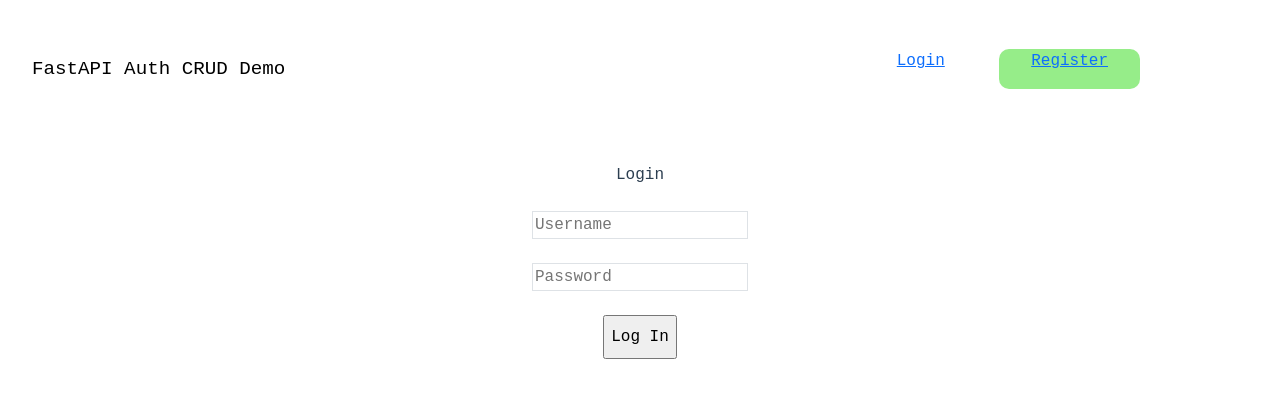
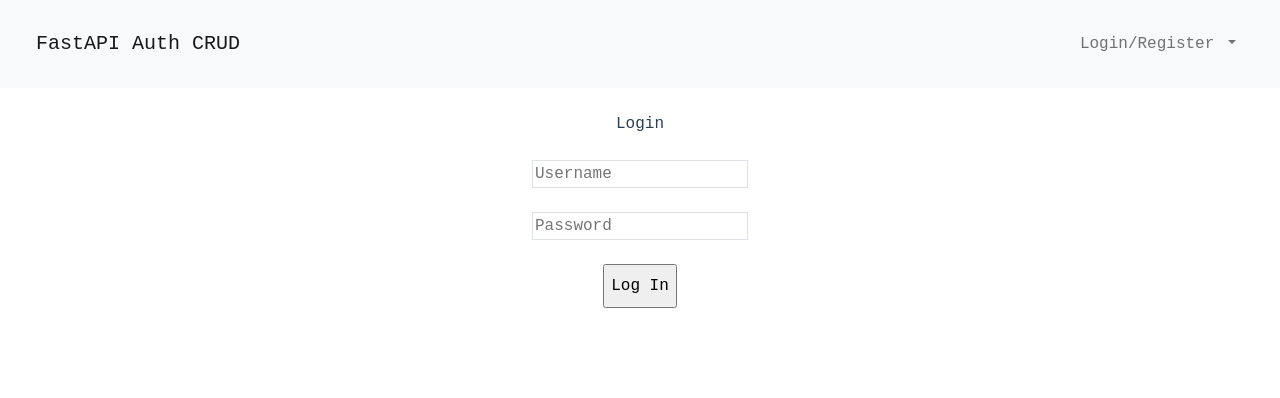
Before and after one commit to RNubla/FastAPI-Auth-CRUD, a Vue app in the folder frontend/: page /login in a window 1280 px wide. Shown: the top 398 px of the page. Built offline with nearby package versions, Linux system fonts and the light colour scheme.

Commit message:
Css to bootstrap
Converted css style to bootstrap components

```diff
--- a/frontend/src/components/HeaderNav/HeaderNav.vue
+++ b/frontend/src/components/HeaderNav/HeaderNav.vue
@@ -1,5 +1,65 @@
 <template>
-  <div class="container">
+  <div>
+    <nav class="p-4 navbar navbar-expand-lg navbar-light bg-light">
+      <div class="container-fluid">
+        <a class="navbar-brand user-select-none " type="" @click="goToHomePage">FastAPI Auth CRUD</a>
+        <!-- Navbar toggler -->
+        <button
+          class="navbar-toggler"
+          type="button"
+          data-bs-toggle="collapse"
+          data-bs-target="#navbarSupportedContent"
+          aria-controls="navbarSupportedContent"
+          aria-expanded="false"
+          aria-label="Toggle navigation"
+        >
+          <span class="navbar-toggler-icon"></span>
+        </button>
+
+        <div class="collapse navbar-collapse" id="navbarSupportedContent">
+            <ul class="navbar-nav ms-auto mb-2mb-lg-0" v-if="getLoginStatus == false || getLoginStatus == null">
+              <li class="nav-item dropdown">
+                <a
+                href=""
+                class="nav-link dropdown-toggle"
+                id='navbarDropdown'
+                role="button"
+                data-bs-toggle="dropdown"
+                aria-expanded="false">Login/Register
+                </a>
+                <ul class="dropdown-menu" aria-labelledby="navbarDropdown">
+                  <li><router-link class="dropdown-item" to="/login">Login</router-link></li>
+                  <li><router-link class="dropdown-item" to="/register">Register</router-link></li>
+                </ul>
+              </li>
+            </ul>
+          <ul class="navbar-nav ms-auto mb-2 mb-lg-0" v-else>
+            <li class="nav-item dropdown">
+              <a
+                class="nav-link dropdown-toggle"
+                href="#"
+                id="navbarDropdown"
+                role="button"
+                data-bs-toggle="dropdown"
+                aria-expanded="false"
+              >
+                {{ getAuthData.user_name }}
+              </a>
+              <ul class="dropdown-menu" aria-labelledby="navbarDropdown">
+                <li><a class="dropdown-item" href="#">Profile</a></li>
+                <li><a class="dropdown-item" href="#">Account</a></li>
+                <li><hr class="dropdown-divider" /></li>
+                <li>
+                  <a class="dropdown-item" type="Button" @click="logout" to=/logout>Logout</a>
+                </li>
+              </ul>
+            </li>
+          </ul>
+        </div>
+      </div>
+    </nav>
+  </div>
+  <!-- <div class="container">
     <div class="navbar">
       <div class="homeBtnContainer">
         <button class="homeBtn" @click.prevent="goToHomePage">
@@ -30,7 +90,7 @@
         </div>
       </div>
     </div>
-  </div>
+  </div> -->
   <!-- <hero /> -->
 </template>
 
@@ -63,64 +123,64 @@ export default {
 </script>
 
 <style lang="scss" scoped>
-.container {
-  padding: 2em 0 2em 0;
-  width: 100%;
-  margin: 0 0 1em 0;
-  // box-shadow: 0px 6px 13px -1px #a0a0a0;
-  // box-shadow: 10px 10px 10px;
-}
-.navbar {
-  display: grid;
-  // grid-template-columns: 1fr 10em 2em;
-  grid-template-columns: 1fr 1fr;
-  place-items: center;
-  // justify-items: start;
-  grid-gap: 1rem;
-  // padding: ;
-}
-.loginRegisterGrid {
-  display: grid;
-  grid-template-columns: repeat(2, minmax(0, 2fr));
-  column-gap: 0.5em;
-  place-items: center;
-}
-.loginRegisterContainer {
-  justify-self: end;
-}
-.homeBtnContainer {
-  justify-self: start;
-}
-.homeBtn {
-  background-color: hsl(0, 0%, 100%);
-  font-family: "Courier New", Courier, monospace;
-  border: none;
-  color: hsl(0, 0%, 0%);
-  padding: 15px 32px;
-  text-align: center;
-  text-decoration: none;
-  font-weight: 400;
-  // display: inline-block;
-  font-size: 1.2em;
-}
-.loginBtn {
-  // background-color: aqua;
-  margin: 0rem 1rem 0rem 1rem;
-  // padding: 0rem 0.5rem 0rem 0.5rem;
-  padding: 0;
-}
-.logoutBtn {
-  background-color: rgb(237, 137, 137);
-  border-radius: 10px;
-  padding: 0 2em;
-}
+// .container {
+//   padding: 2em 0 2em 0;
+//   width: 100%;
+//   margin: 0 0 1em 0;
+//   // box-shadow: 0px 6px 13px -1px #a0a0a0;
+//   // box-shadow: 10px 10px 10px;
+// }
+// .navbar {
+//   display: grid;
+//   // grid-template-columns: 1fr 10em 2em;
+//   grid-template-columns: 1fr 1fr;
+//   place-items: center;
+//   // justify-items: start;
+//   grid-gap: 1rem;
+//   // padding: ;
+// }
+// .loginRegisterGrid {
+//   display: grid;
+//   grid-template-columns: repeat(2, minmax(0, 2fr));
+//   column-gap: 0.5em;
+//   place-items: center;
+// }
+// .loginRegisterContainer {
+//   justify-self: end;
+// }
+// .homeBtnContainer {
+//   justify-self: start;
+// }
+// .homeBtn {
+//   background-color: hsl(0, 0%, 100%);
+//   font-family: "Courier New", Courier, monospace;
+//   border: none;
+//   color: hsl(0, 0%, 0%);
+//   padding: 15px 32px;
+//   text-align: center;
+//   text-decoration: none;
+//   font-weight: 400;
+//   // display: inline-block;
+//   font-size: 1.2em;
+// }
+// .loginBtn {
+//   // background-color: aqua;
+//   margin: 0rem 1rem 0rem 1rem;
+//   // padding: 0rem 0.5rem 0rem 0.5rem;
+//   padding: 0;
+// }
+// .logoutBtn {
+//   background-color: rgb(237, 137, 137);
+//   border-radius: 10px;
+//   padding: 0 2em;
+// }
 
-.registerBtn {
-  background-color: hsl(112.2, 73.53%, 73.33%);
-  border-radius: 10px;
-}
-.registerBtn,
-a {
-  padding: 0 2em 0 2em;
-}
+// .registerBtn {
+//   background-color: hsl(112.2, 73.53%, 73.33%);
+//   border-radius: 10px;
+// }
+// .registerBtn,
+// a {
+//   padding: 0 2em 0 2em;
+// }
 </style>>
```
